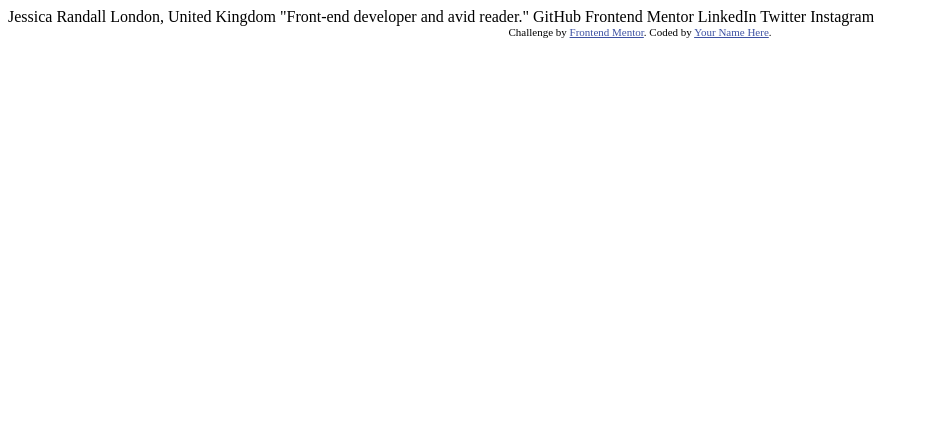
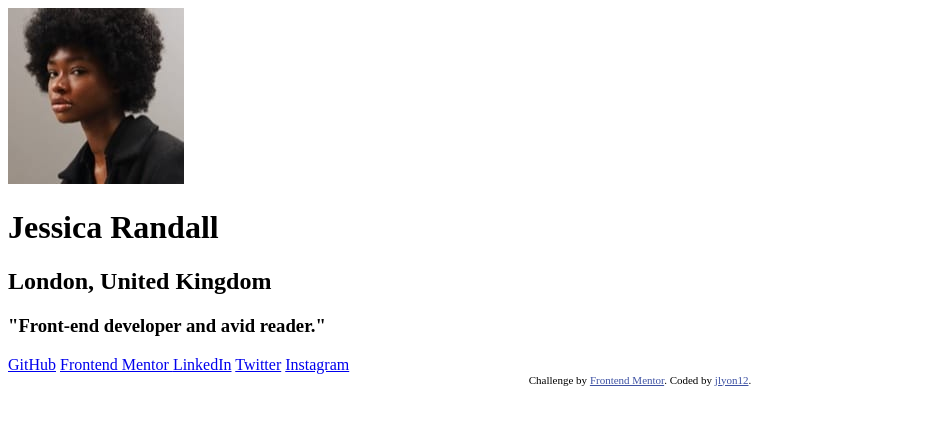
Before and after one commit to jlyon12/social-links-profile, a plain HTML site: page index.html in a window 1280 px wide. Shown: the whole page, without its empty margins (0-929 px from the left). Drawn offline with Linux system fonts and the light colour scheme.

Commit message:
Add HTML structure

```diff
--- a/index.html
+++ b/index.html
@@ -1,34 +1,45 @@
 <!DOCTYPE html>
 <html lang="en">
 	<head>
-  <meta charset="UTF-8">
-  <meta name="viewport" content="width=device-width, initial-scale=1.0"> <!-- displays site properly based on user's device -->
-
-  <link rel="icon" type="image/png" sizes="32x32" href="./assets/images/favicon-32x32.png">
-
+		<meta charset="UTF-8" />
+		<meta name="viewport" content="width=device-width, initial-scale=1.0" />
+		<link
+			rel="icon"
+			type="image/png"
+			sizes="32x32"
+			href="./assets/images/favicon-32x32.png"
+		/>
+		<link rel="stylesheet" href="style.css" />
 		<title>Frontend Mentor | Social links profile</title>
-
-  <!-- Feel free to remove these styles or customise in your own stylesheet 👍 -->
-  <style>
-    .attribution { font-size: 11px; text-align: center; }
-    .attribution a { color: hsl(228, 45%, 44%); }
-  </style>
 	</head>
 	<body>
-
-  Jessica Randall
-  London, United Kingdom
-  "Front-end developer and avid reader."
-
-  GitHub
-  Frontend Mentor
-  LinkedIn
-  Twitter
-  Instagram
+		<div class="container">
+			<main class="card">
+				<div class="about">
+					<div class="img-wrapper">
+						<img src="./assets/images/avatar-jessica.jpeg" alt="user avatar" />
+					</div>
+					<div class="details">
+						<h1>Jessica Randall</h1>
+						<h2>London, United Kingdom</h2>
+						<h3>"Front-end developer and avid reader."</h3>
+					</div>
+				</div>
+				<div class="links-container">
+					<a href="http://www.github.com">GitHub</a>
+					<a href="http://www.fronendmentor.io">Frontend Mentor </a>
+					<a href="http://www.linkedin.com">LinkedIn</a>
+					<a href="http://www.twitter.com">Twitter</a>
+					<a href="http://www.Instagram.com">Instagram</a>
+				</div>
+			</main>
+		</div>
 
 		<div class="attribution">
-    Challenge by <a href="https://www.frontendmentor.io?ref=challenge" target="_blank">Frontend Mentor</a>.
-    Coded by <a href="#">Your Name Here</a>.
+			Challenge by
+			<a href="https://www.frontendmentor.io?ref=challenge" target="_blank"
+				>Frontend Mentor</a
+			>. Coded by <a href="http://www.GitHub.com/jlyon12">jlyon12</a>.
 		</div>
 	</body>
 </html>
--- /dev/null
+++ b/style.css
@@ -0,0 +1,8 @@
+.attribution {
+    font-size: 11px;
+    text-align: center;
+}
+
+.attribution a {
+    color: hsl(228, 45%, 44%);
+}
```
Lines whose indentation alone changed are shown as unchanged.
